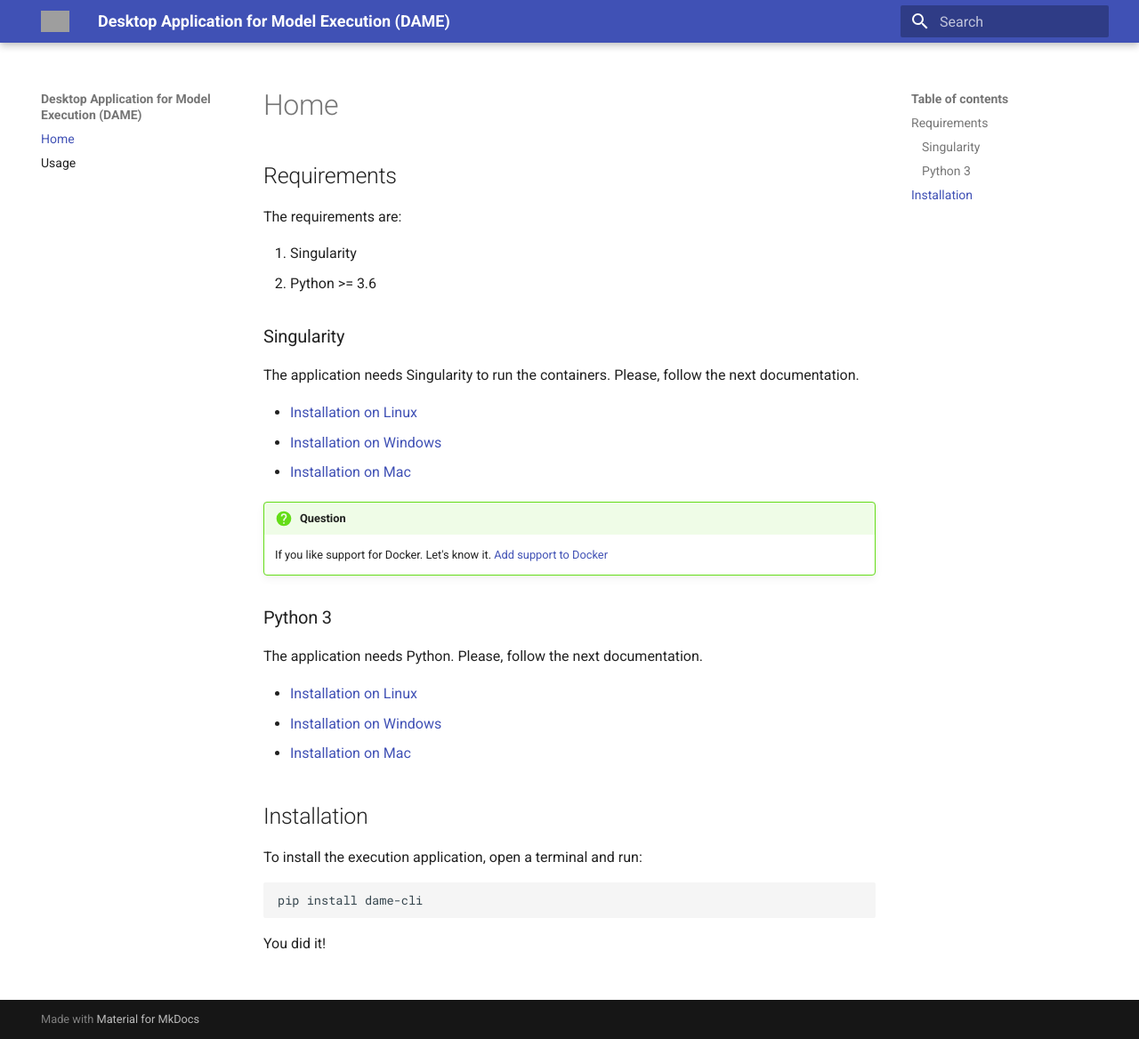
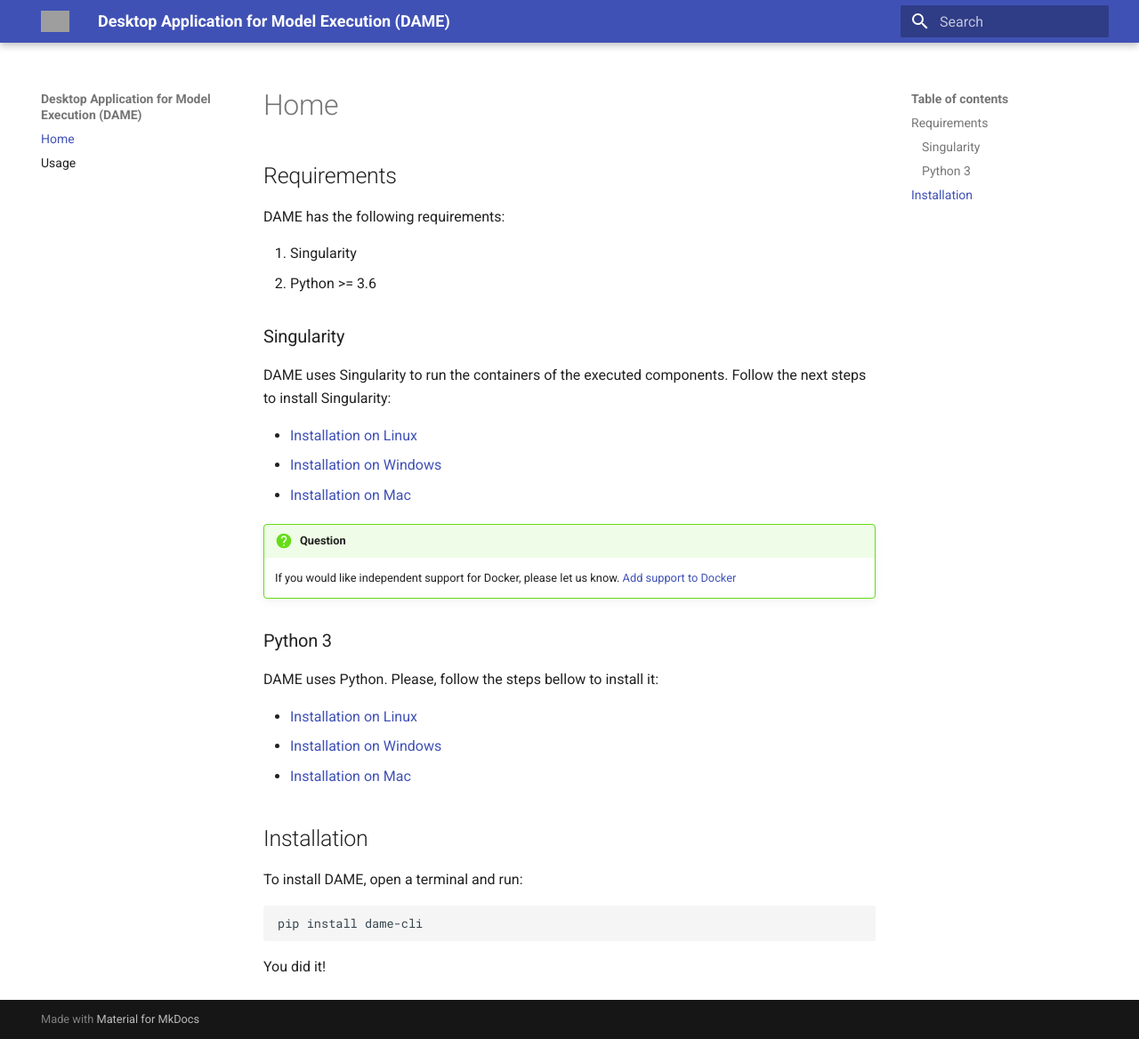
Before and after one commit to mintproject/dame_cli, an MkDocs documentation site: the page built from docs/index.md, in a window 1280 px wide and 1168 px high. Shown: the whole window at 89% size. Built offline with MkDocs 1.6.1 and Material for MkDocs 9.7.7, drawn with Linux system fonts in a browser that asks for light colours; grey boxes are pictures that could not be loaded.

Commit message:
small edits

````diff
--- a/docs/index.md
+++ b/docs/index.md
@@ -1,13 +1,13 @@
 ## Requirements
 
-The requirements are:
+DAME has the following requirements:
 
 1. Singularity
 2. Python >= 3.6
 
 ### Singularity
 
-The application needs Singularity to run the containers. Please, follow the next documentation.
+DAME uses Singularity to run the containers of the executed components. Follow the next steps to install Singularity:
 
 - [Installation on Linux](https://sylabs.io/guides/3.5/admin-guide/installation.html#)
 - [Installation on Windows](https://sylabs.io/guides/3.5/admin-guide/installation.html#windows)
@@ -15,11 +15,11 @@ The application needs Singularity to run the containers. Please, follow the next
 
 
 !!! question
-    If you like support for Docker. Let's know it. [Add support to Docker](https://github.com/mintproject/dame_cli/issues/15)
+    If you would like independent support for Docker, please let us know. [Add support to Docker](https://github.com/mintproject/dame_cli/issues/15)
 
 ### Python 3
 
-The application needs Python. Please, follow the next documentation.
+DAME uses Python. Please, follow the steps bellow to install it:
 
 - [Installation on Linux](https://realpython.com/installing-python/#linux)
 - [Installation on Windows](https://realpython.com/installing-python/#windows)
@@ -27,7 +27,7 @@ The application needs Python. Please, follow the next documentation.
 
 ## Installation
 
-To install the execution application, open a terminal and run:
+To install DAME, open a terminal and run:
 
 ```bash
 pip install dame-cli
````
Also changed, not shown: docs/usage.md (+8 -7 lines).
